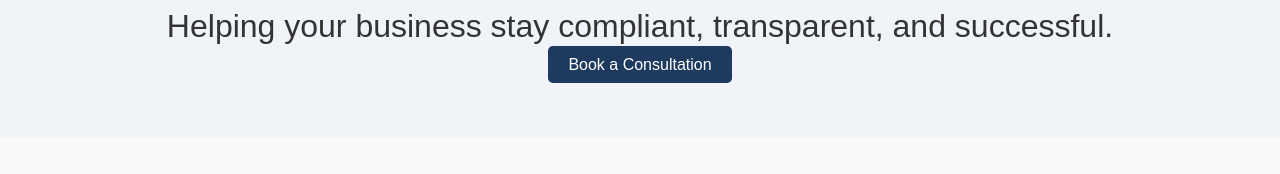
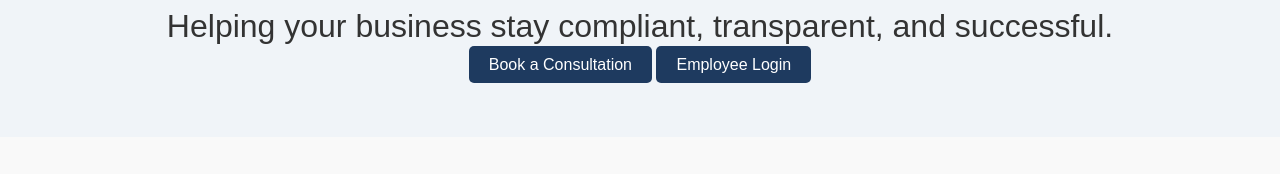
Before and after one commit to Mwangi2006/MWANGI-WANGONDU---ASSOCIATES, a plain HTML site: page index.html in a window 1280 px wide. Shown: the part 539-713 px from the top of the page. Drawn offline with nearby package versions, Linux system fonts and the light colour scheme.

Commit message:
Add Employee Login link to index.html

```diff
--- a/index.html
+++ b/index.html
@@ -224,6 +224,8 @@ href="https://cdn.jsdelivr.net/npm/bootstrap@5.3.3/dist/css/bootstrap.min.css"
             <h1><b>Audit & Assurance Built on Integrity</b></h1>
             <h2>Helping your business stay compliant, transparent, and successful.</h2>
             <a href="BOOKACONSULTATION.html" class="btn-primary">Book a Consultation</a>
+            <a href="https://webmail.mwangiandwangonduassociates.com/" class="btn-primary" target="_blank">Employee Login </a>
+
         </div>
     </section>
     <section class="section light-bg">
```
